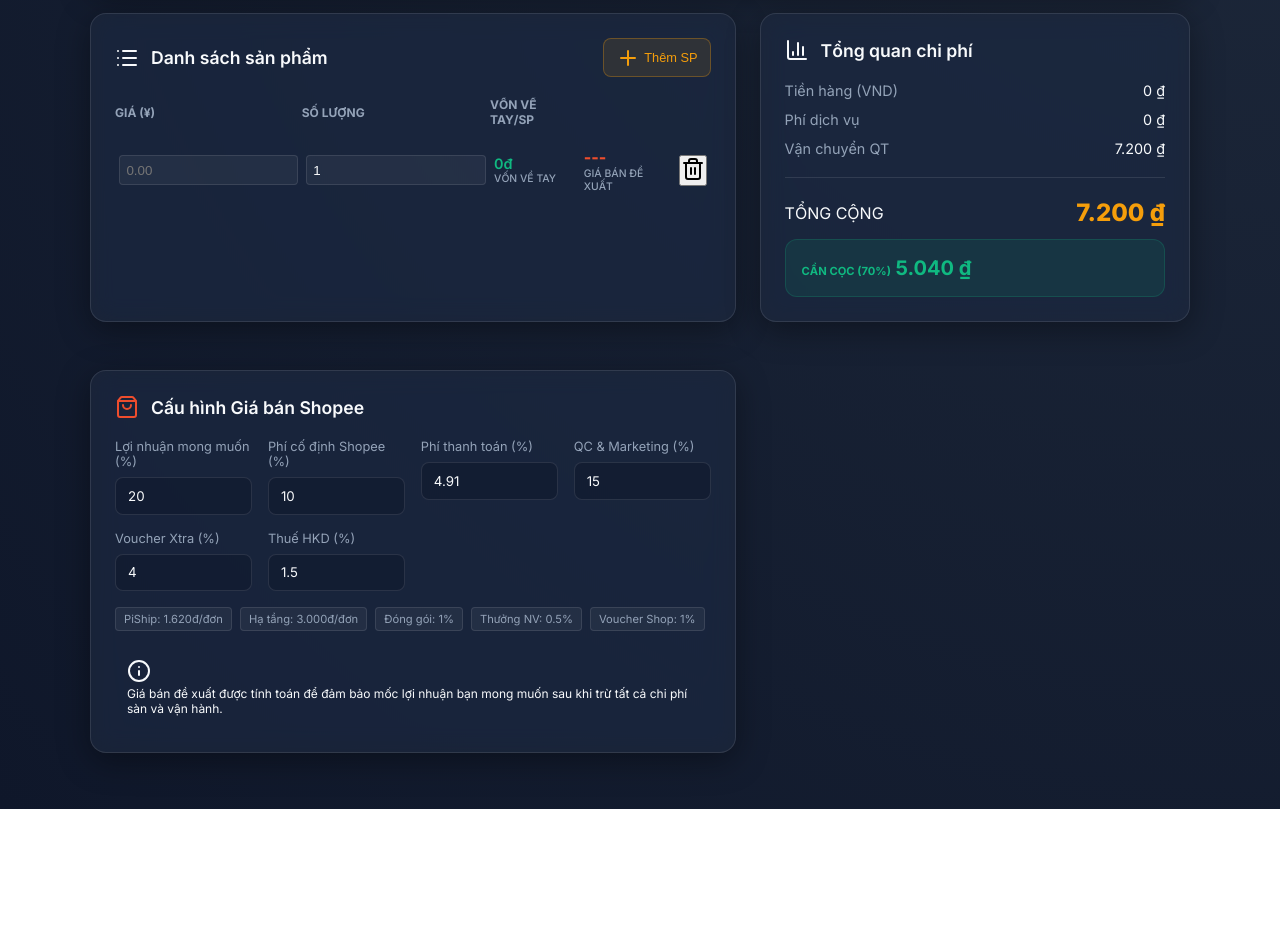
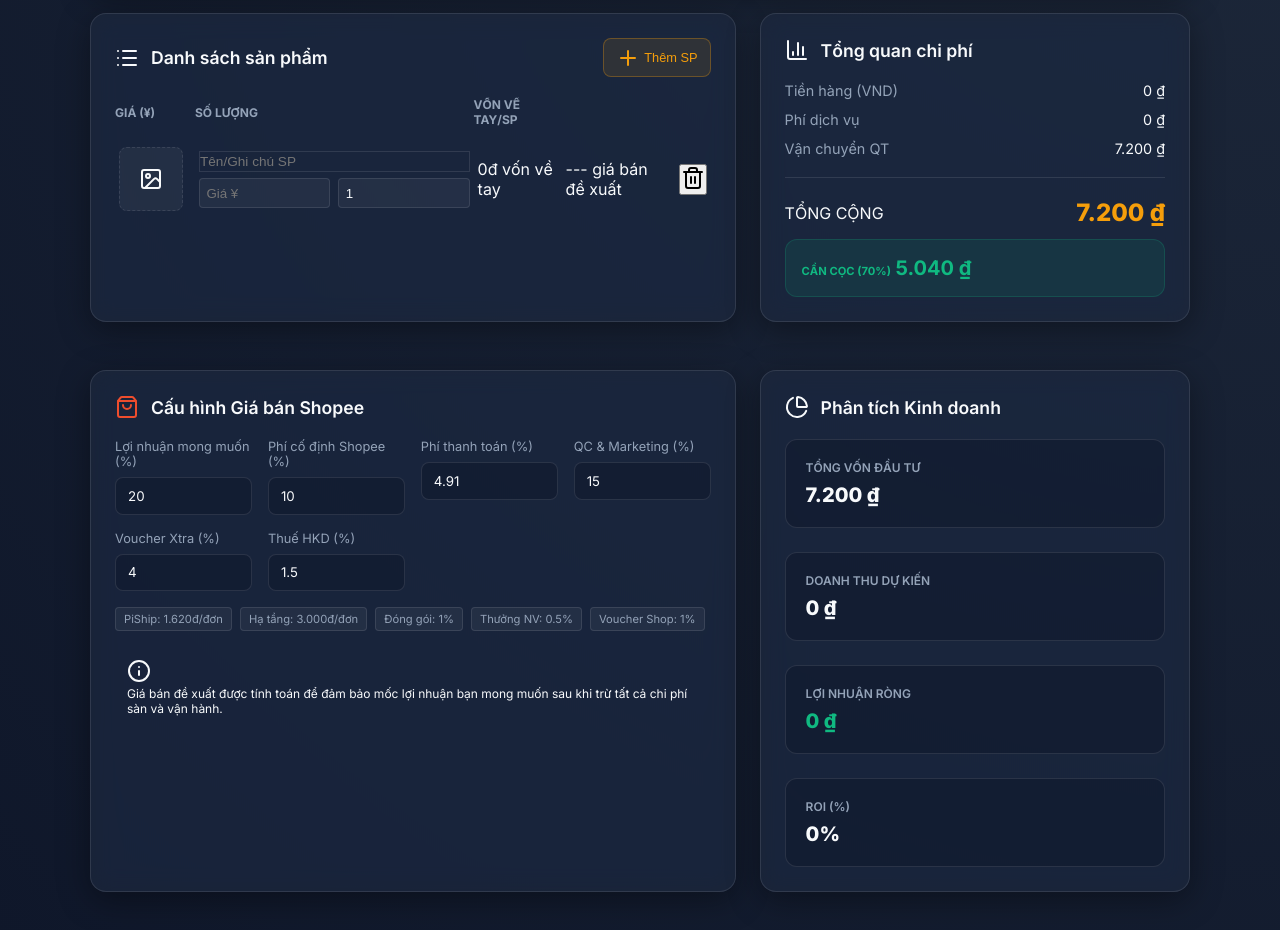
Before and after one commit to nduc99911/shope, a plain HTML site: page index.html in a window 1280 px wide. Shown: the part 380-1310 px from the top of the page. Before the commit the page ends 1189 px from the top, so only its background shows below. Drawn offline with nearby package versions, Linux system fonts and the light colour scheme.

Commit message:
Enhance with Analytics Dashboard and Product Image/Names Support

```diff
--- a/index.html
+++ b/index.html
@@ -196,6 +196,32 @@
                         <p>Giá bán đề xuất được tính toán để đảm bảo mốc lợi nhuận bạn mong muốn sau khi trừ tất cả chi phí sàn và vận hành.</p>
                     </div>
                 </section>
+
+                <!-- Analytics Dashboard -->
+                <section class="card analytics-section">
+                    <div class="card-header">
+                        <i data-lucide="pie-chart"></i>
+                        <h2>Phân tích Kinh doanh</h2>
+                    </div>
+                    <div class="analytics-grid">
+                        <div class="stat-card">
+                            <span class="label">Tổng Vốn Đầu Tư</span>
+                            <span id="stat-total-capital">0đ</span>
+                        </div>
+                        <div class="stat-card">
+                            <span class="label">Doanh Thu Dự Kiến</span>
+                            <span id="stat-total-revenue">0đ</span>
+                        </div>
+                        <div class="stat-card">
+                            <span class="label">Lợi Nhuận Ròng</span>
+                            <span id="stat-total-profit" class="success">0đ</span>
+                        </div>
+                        <div class="stat-card">
+                            <span class="label">ROI (%)</span>
+                            <span id="stat-roi">0%</span>
+                        </div>
+                    </div>
+                </section>
             </div>
         </main>
     </div>
@@ -203,8 +229,19 @@
     <!-- Row Template Update -->
     <template id="product-row-template">
         <tr class="product-row">
-            <td><input type="number" class="p-price" step="0.01" placeholder="0.00"></td>
-            <td><input type="number" class="p-qty" value="1" min="1"></td>
+            <td class="col-img">
+                <div class="img-preview">
+                    <i data-lucide="image"></i>
+                    <input type="text" class="p-img-url" placeholder="Link ảnh">
+                </div>
+            </td>
+            <td>
+                <input type="text" class="p-name" placeholder="Tên/Ghi chú SP">
+                <div class="input-inline">
+                    <input type="number" class="p-price" step="0.01" placeholder="Giá ¥">
+                    <input type="number" class="p-qty" value="1" min="1" placeholder="SL">
+                </div>
+            </td>
             <td>
                 <div class="cost-stack">
                     <span class="p-landed-cost">0đ</span>
--- a/script.js
+++ b/script.js
@@ -87,6 +87,22 @@ document.addEventListener('DOMContentLoaded', () => {
         const products = Array.from(rows).map(row => {
             const price = parseFloat(row.querySelector('.p-price').value) || 0;
             const qty = parseInt(row.querySelector('.p-qty').value) || 1;
+            const imgInput = row.querySelector('.p-img-url');
+            const imgPreview = row.querySelector('.img-preview');
+
+            // Handle Image Preview
+            if (imgInput.value) {
+                let img = imgPreview.querySelector('img');
+                if (!img) {
+                    img = document.createElement('img');
+                    imgPreview.appendChild(img);
+                }
+                img.src = imgInput.value;
+            } else {
+                const img = imgPreview.querySelector('img');
+                if (img) img.remove();
+            }
+
             totalMerchCNY += (price * qty);
             totalQty += qty;
             return {
@@ -146,25 +162,21 @@ document.addEventListener('DOMContentLoaded', () => {
 
         const fmt = (num) => new Intl.NumberFormat('vi-VN', { style: 'currency', currency: 'VND' }).format(Math.round(num));
 
+        let totalExpectedRevenue = 0;
+
         products.forEach(p => {
             const unitProductVND = p.price * rate;
             const unitLandedVND = unitProductVND * (1 + feeMultiplier);
             p.landedCell.textContent = p.price > 0 ? fmt(unitLandedVND) : '0đ';
 
-            // Shopee Price Formula:
-            // Revenue = SellingPrice - (Fixed + Pay + Ads + Vxtra + Tax + Staff + ShopVoucher + Package)% * SellingPrice - FlatFees
-            // Profit = Revenue - LandedCost
-            // ProfitPercentage = Profit / SellingPrice
-            // TargetPrice = LandedCost / (1 - (TotalFeesPercentage + TargetProfitPercentage)) + Margin to cover FlatFees
-
             const totalVariableFeesRate = shopeeFixedRate + shopeePayRate + shopeeAdsRate + shopeeVxtraRate + shopeeTaxRate + staffBonusRate + shopVoucherRate + packRate;
             const divisor = 1 - (totalVariableFeesRate + targetProfitRate);
 
             if (divisor > 0 && p.price > 0) {
-                // Approximate flat fees distributed by units
                 const unitFlatFee = flatFeesPerOrder / totalQty;
                 const suggestedPrice = (unitLandedVND + unitFlatFee) / divisor;
                 p.shopeeCell.textContent = fmt(suggestedPrice);
+                totalExpectedRevenue += (suggestedPrice * p.qty);
             } else {
                 p.shopeeCell.textContent = '---';
             }
@@ -178,6 +190,15 @@ document.addEventListener('DOMContentLoaded', () => {
         results.woodFee.textContent = fmt(woodFee);
         results.totalCost.textContent = fmt(totalOrderVND);
         results.deposit.textContent = fmt(totalOrderVND * 0.7);
+
+        // Update Analytics
+        const totalProfit = totalExpectedRevenue * targetProfitRate;
+        const roi = totalOrderVND > 0 ? (totalProfit / totalOrderVND * 100) : 0;
+
+        document.getElementById('stat-total-capital').textContent = fmt(totalOrderVND);
+        document.getElementById('stat-total-revenue').textContent = fmt(totalExpectedRevenue);
+        document.getElementById('stat-total-profit').textContent = fmt(totalProfit);
+        document.getElementById('stat-roi').textContent = Math.round(roi) + '%';
     };
 
     // Listeners
--- a/style.css
+++ b/style.css
@@ -196,31 +196,90 @@ th {
     border-radius: 0.25rem;
 }
 
-.p-landed-cost {
-    font-weight: 600;
-    color: var(--success-color);
-    font-size: 0.9rem;
+.analytics-grid {
+    display: grid;
+    grid-template-columns: repeat(auto-fit, minmax(180px, 1fr));
+    gap: 1.5rem;
 }
 
-.p-shopee-price {
-    font-weight: 800;
-    color: #ee4d2d;
-    font-size: 1rem;
+.stat-card {
+    background: rgba(15, 23, 42, 0.5);
+    padding: 1.25rem;
+    border-radius: 0.75rem;
+    border: 1px solid var(--border-color);
+    display: flex;
+    flex-direction: column;
+    gap: 0.5rem;
 }
 
-.cost-stack {
+.stat-card .label {
+    font-size: 0.75rem;
+    color: var(--text-secondary);
+    text-transform: uppercase;
+    font-weight: 600;
+}
+
+.stat-card span:last-child {
+    font-size: 1.25rem;
+    font-weight: 800;
+}
+
+.stat-card span.success { color: var(--success-color); }
+
+/* Table enhancements */
+.col-img { width: 80px; }
+.img-preview {
+    width: 64px;
+    height: 64px;
+    background: rgba(255, 255, 255, 0.05);
+    border: 1px dashed var(--border-color);
+    border-radius: 8px;
     display: flex;
     flex-direction: column;
+    align-items: center;
+    justify-content: center;
+    position: relative;
+    overflow: hidden;
 }
 
-.cost-stack .label {
-    font-size: 0.65rem;
-    color: var(--text-secondary);
-    text-transform: uppercase;
-    font-weight: 500;
+.img-preview i { width: 16px; color: var(--text-secondary); }
+.img-preview input {
+    position: absolute;
+    bottom: 0;
+    left: 0;
+    width: 100%;
+    font-size: 8px;
+    padding: 2px;
+    background: rgba(0, 0, 0, 0.7);
+    border: none;
+    opacity: 0;
+    transition: opacity 0.2s;
 }
 
-/* Shopee Section */
+.img-preview:hover input { opacity: 1; }
+
+.img-preview img {
+    position: absolute;
+    width: 100%;
+    height: 100%;
+    object-fit: cover;
+}
+
+.input-inline {
+    display: grid;
+    grid-template-columns: 1fr 1fr;
+    gap: 0.5rem;
+    margin-top: 0.4rem;
+}
+
+.p-name {
+    font-size: 0.85rem;
+    background: transparent !important;
+    border-bottom: 1px solid var(--border-color) !important;
+    border-radius: 0 !important;
+    padding: 2px 0 !important;
+}
+
 .shopee-config-grid {
     display: grid;
     grid-template-columns: repeat(auto-fit, minmax(130px, 1fr));
```
